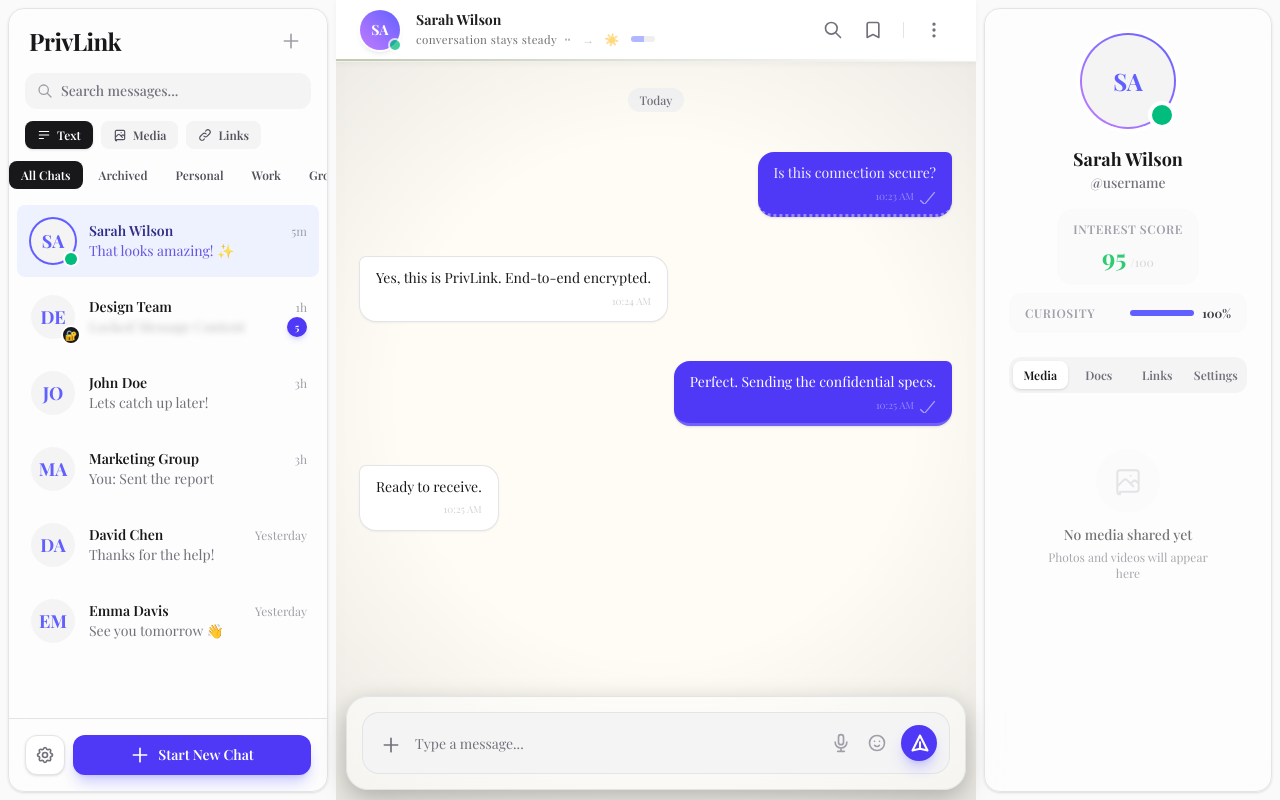
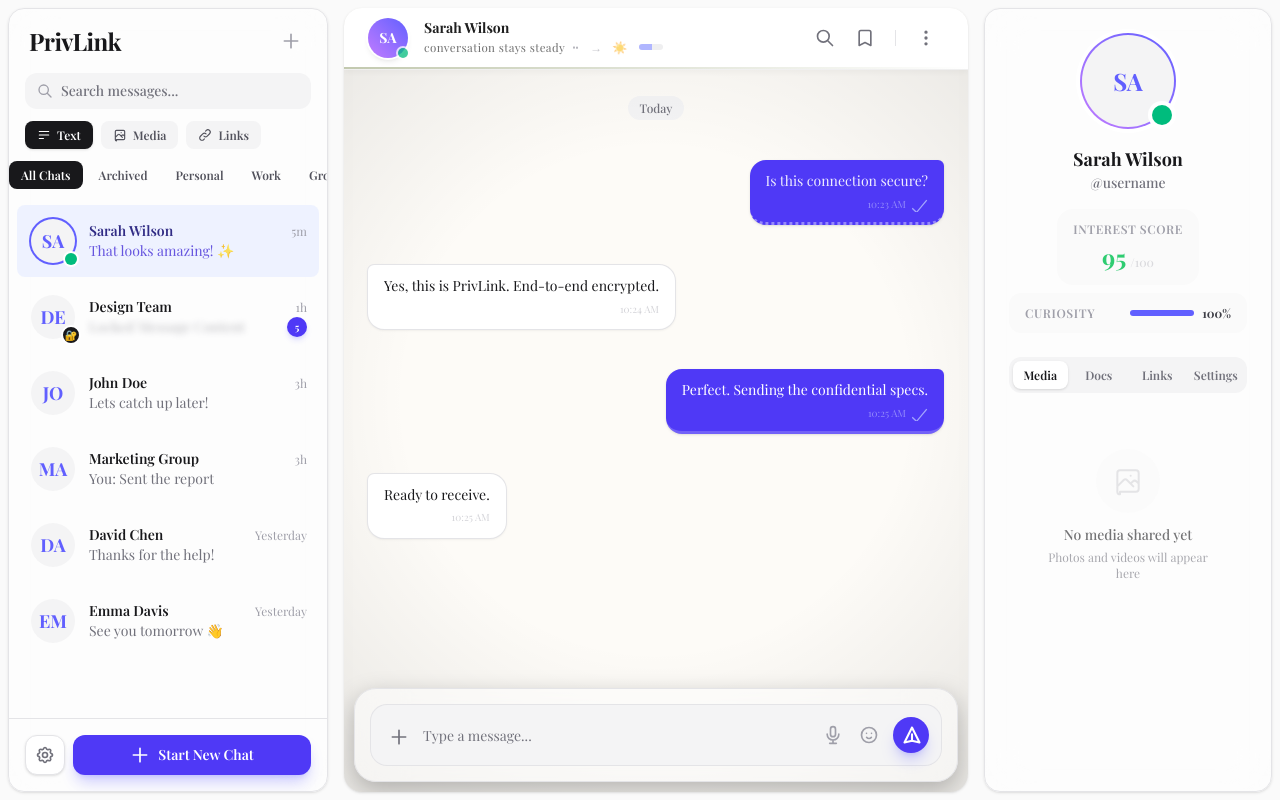
Before and after one commit to gagan2007jadaun/PrivLink, a Next.js app: page / in a window 1280 px wide. Built offline with nearby package versions, Linux system fonts and the light colour scheme; a web font is replaced by a local one.

Commit message:
feat: apply floating card UI logic to main chat container

```diff
--- a/src/app/page.tsx
+++ b/src/app/page.tsx
@@ -658,6 +658,7 @@
         <main
           className={`flex flex-1 flex-col min-w-0 relative transition-colors duration-[120000ms] ease-linear
             ${activeChat.permissions?.allowScreenshot === false ? 'select-none decoration-clone' : ''}
+            md:rounded-[18px] md:m-2 md:overflow-hidden shadow-sm
           `}
           onContextMenu={(e) => {
             if (activeChat.permissions?.allowSaveMedia === false) {
@@ -668,7 +669,7 @@
             backgroundColor:
               activeChat.driftLevel === 'high' ? '#F4F4F5' : // Cold
                 activeChat.driftLevel === 'medium' ? '#FAFAFA' : // Neutral
-                  '#FEFCF5' // Warm tint
+                  '#fdfbf7' // Warm tint (Cream)
           }}
         >
           {/* Atmosphere/Weight Vignette */}
```
